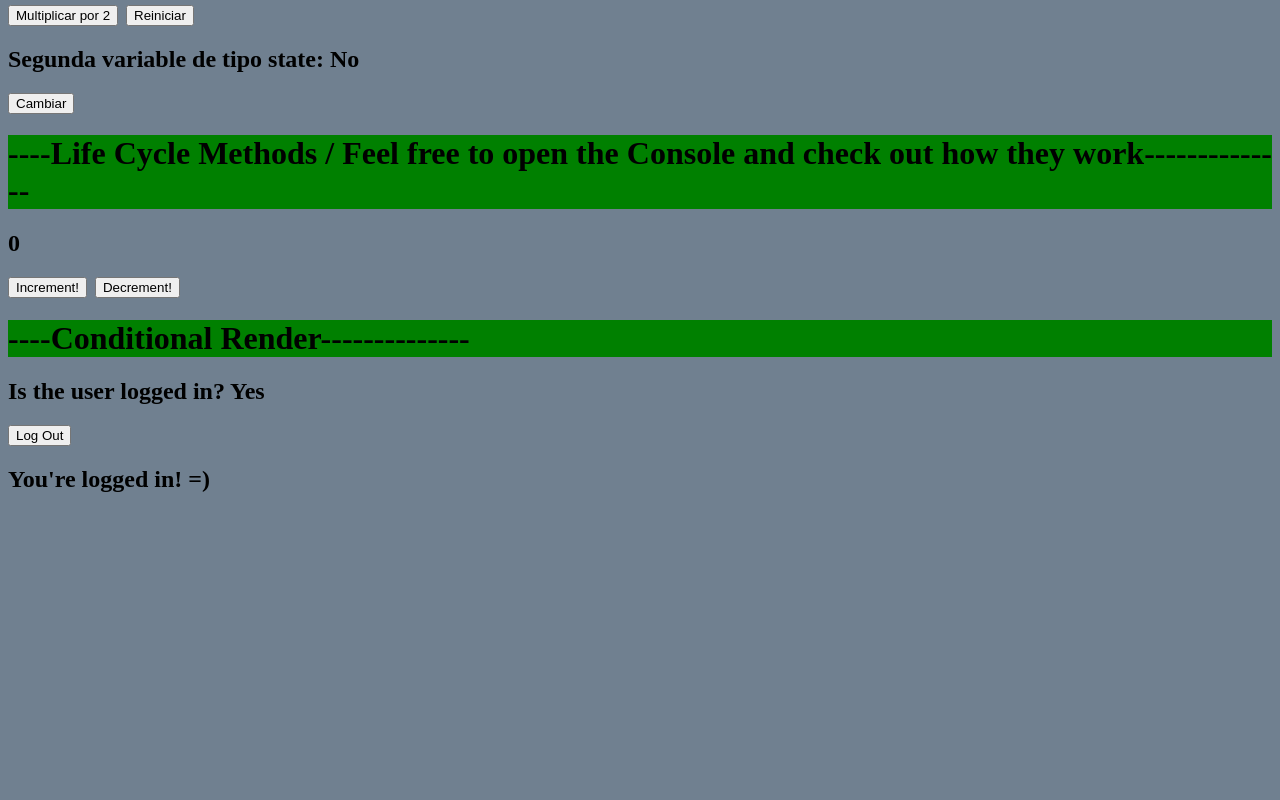
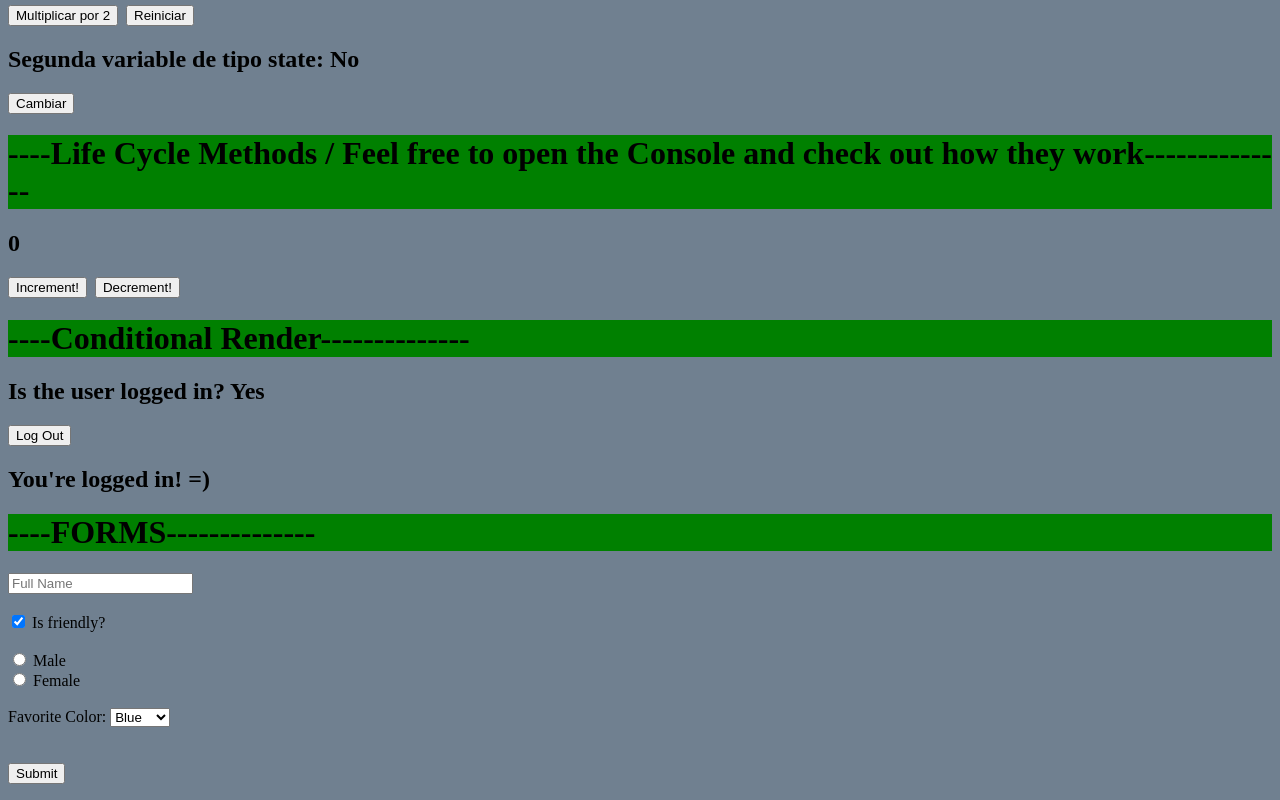
Before and after one commit to ACruzadoP/CursoReact-Resumen, a React (Create React App) app: page / in a window 1280 px wide. Shown: the part 570-1370 px from the top of the page. Before the commit the page ends 1083 px from the top, so only its background shows below. Built offline with nearby package versions, Linux system fonts and the light colour scheme.

Commit message:
Added the required file for the seventh exercise with its integration performed as well

```diff
--- a/src/App.js
+++ b/src/App.js
@@ -5,6 +5,7 @@ import PropsChild from "./components/PropsChild"
 import StateChild from "./components/StateChild"
 import LifeCycleChild from "./components/LifeCycleChild"
 import ConditRenderChild from "./components/ConditRenderChild"
+import FormsChild from "./components/FormsChild"
 
 function App () {
     return (
@@ -28,6 +29,8 @@ function App () {
           <LifeCycleChild />
           <h1>----Conditional Render--------------</h1>
           <ConditRenderChild />
+          <h1>----FORMS--------------</h1>
+          <FormsChild />
         </div>
     )
 }
--- /dev/null
+++ b/src/components/FormsChild.js
@@ -0,0 +1,106 @@
+import React from "react"
+
+class FormsChild extends React.Component {
+    constructor() {
+        super()
+        this.state = {
+            fullName: "",
+            isFriendly: true,
+            gender: "",
+            favColor: "blue"
+        }
+        this.handleChange = this.handleChange.bind(this)
+        this.handleSubmit = this.handleSubmit.bind(this)
+    }
+
+    handleChange(event) {
+        const {name, value, type, checked} = event.target
+
+        type === "checkbox" ?
+        this.setState({[name]: checked}) :
+        this.setState({[name]: value})
+
+    }
+
+    handleSubmit() {
+        console.log("Now we should be doing something with the information...")
+    }
+
+    render() {
+        return (
+            <form onSubmit={this.handleSubmit}>
+                <input
+                    type="text"
+                    value={this.state.fullName}
+                    name="fullName"
+                    placeholder="Full Name"
+                    onChange={this.handleChange}
+                />
+                <br />
+                <br />
+
+                {
+                    /**
+                     * Other useful form elements:
+                     *
+                     *  <textarea /> element
+                     */
+                }
+
+                <label>
+                    <input
+                        type="checkbox"
+                        checked={this.state.isFriendly}
+                        name="isFriendly"
+                        onChange={this.handleChange}
+                    /> Is friendly?
+                </label>
+                <br />
+                <br />
+
+                <label>
+                    <input
+                        type="radio"
+                        name="gender"
+                        value="male"
+                        checked={this.state.gender === "male"}
+                        name="gender"
+                        onChange={this.handleChange}
+                    /> Male
+                </label>
+                <br />
+
+                <label>
+                    <input
+                        type="radio"
+                        name="gender"
+                        value="female"
+                        checked={this.state.gender === "female"}
+                        name="gender"
+                        onChange={this.handleChange}
+                    /> Female
+                </label>
+                <br />
+                <br />
+
+                <label>Favorite Color: </label>
+                <select
+                    value={this.state.favColor}
+                    onChange={this.handleChange}
+                    name="favColor"
+                >
+                    <option value="red">Red</option>
+                    <option value="blue">Blue</option>
+                    <option value="green">Green</option>
+                </select>
+
+                <br /><br /><br />
+                <button>Submit</button>
+
+
+            </form>
+        )
+    }
+}
+
+export default FormsChild
```
